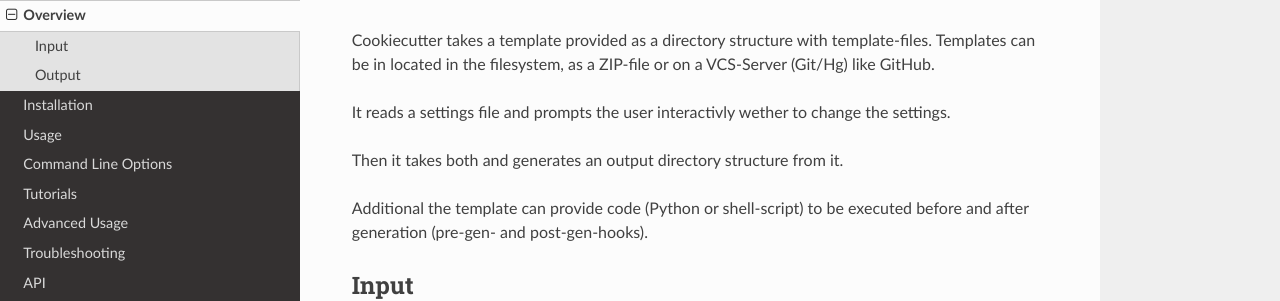
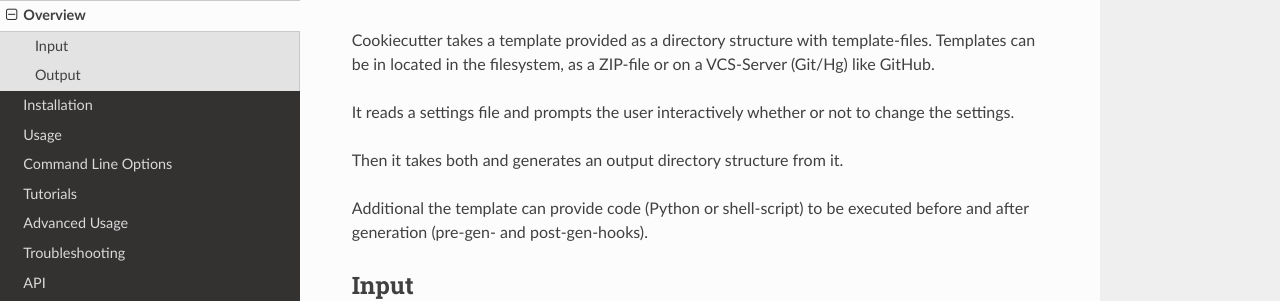
Before and after one commit to c-allen-tech/cookie, a Sphinx documentation site: the page built from docs/overview.rst, in a window 1280 px wide and 1317 px high. Shown: the part 131-432 px from the top of the window. Built offline with Sphinx 7.4.7 and the Read the Docs theme 2.0.0, drawn with Linux system fonts in a browser that asks for light colours; formulas are drawn with MathJax 3.

Commit message:
Improve Docs Readability
Signed-off-by: Ryan Russell <git@ryanrussell.org>

````diff
--- a/docs/advanced/local_extensions.rst
+++ b/docs/advanced/local_extensions.rst
@@ -32,7 +32,7 @@ This example uses a simple module ``local_extensions.py`` which exists in the te
 
 This will register the ``foobar`` filter for the template.
 
-For many cases, this will be unneccessarily complicated.
+For many cases, this will be unnecessarily complicated.
 It's likely that we'd only want to register a single function as a filter. For this, we can use the ``simple_filter`` decorator:
 
 .. code-block:: json
--- a/docs/advanced/template_extensions.rst
+++ b/docs/advanced/template_extensions.rst
@@ -95,7 +95,7 @@ Would output:
 
     it-s-a-random-version
 
-It is different from a mere replace of spaces since it also trates some special characters such as ``'`` in the example above.
+It is different from a mere replace of spaces since it also treats some special characters differently such as ``'`` in the example above.
 The function accepts all arguments that can be passed to the ``slugify`` function of `python-slugify`_.
 For example to change the output from ``it-s-a-random-version``` to ``it_s_a_random_version``, the ``separator`` parameter would be passed: ``slugify(separator='_')``.
 
--- a/docs/index.rst
+++ b/docs/index.rst
@@ -6,7 +6,7 @@
 Cookiecutter: Better Project Templates
 ======================================
 
-Cookiecutter creates projects from **cookiecutters** (project templates), e.g. Python package projects from Python package temnplates.
+Cookiecutter creates projects from **cookiecutters** (project templates), e.g. Python package projects from Python package templates.
 
 Basics
 ------
--- a/docs/overview.rst
+++ b/docs/overview.rst
@@ -5,7 +5,7 @@ Overview
 Cookiecutter takes a template provided as a directory structure with template-files.
 Templates can be in located in the filesystem, as a ZIP-file or on a VCS-Server (Git/Hg) like GitHub.
 
-It reads a settings file and prompts the user interactivly wether to change the settings.
+It reads a settings file and prompts the user interactively whether or not to change the settings.
 
 Then it takes both and generates an output directory structure from it.
 
````
